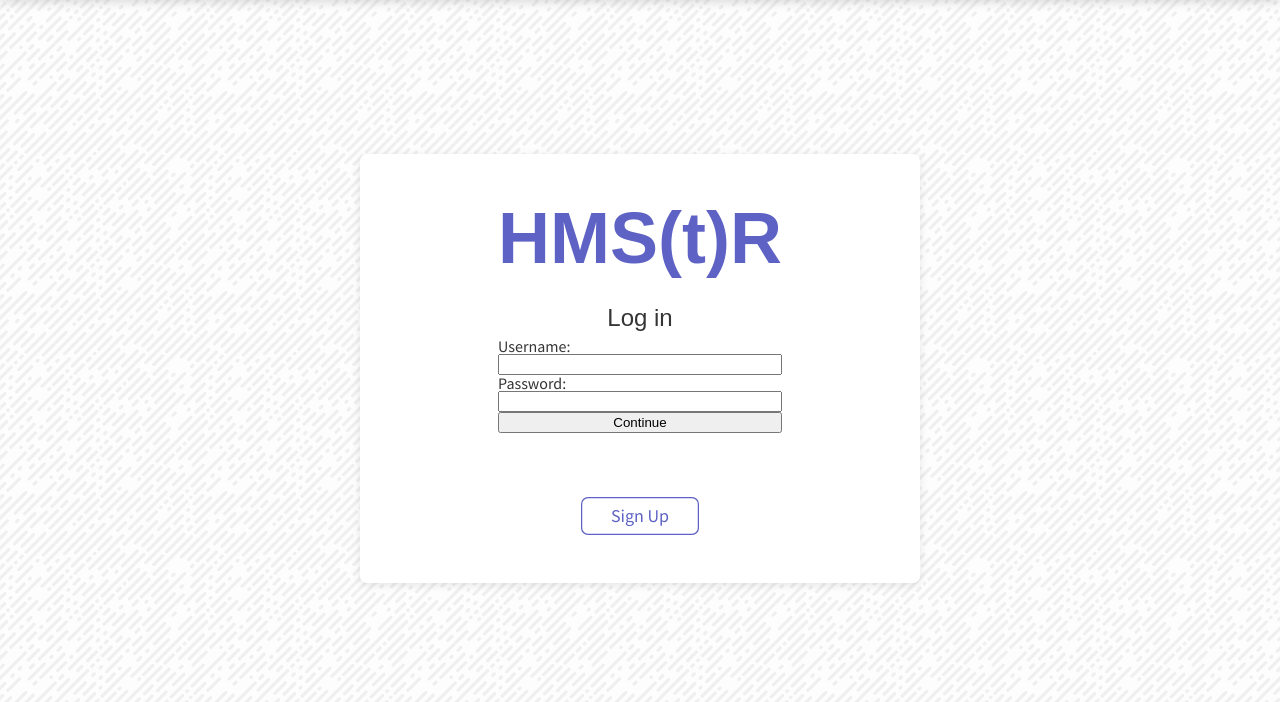
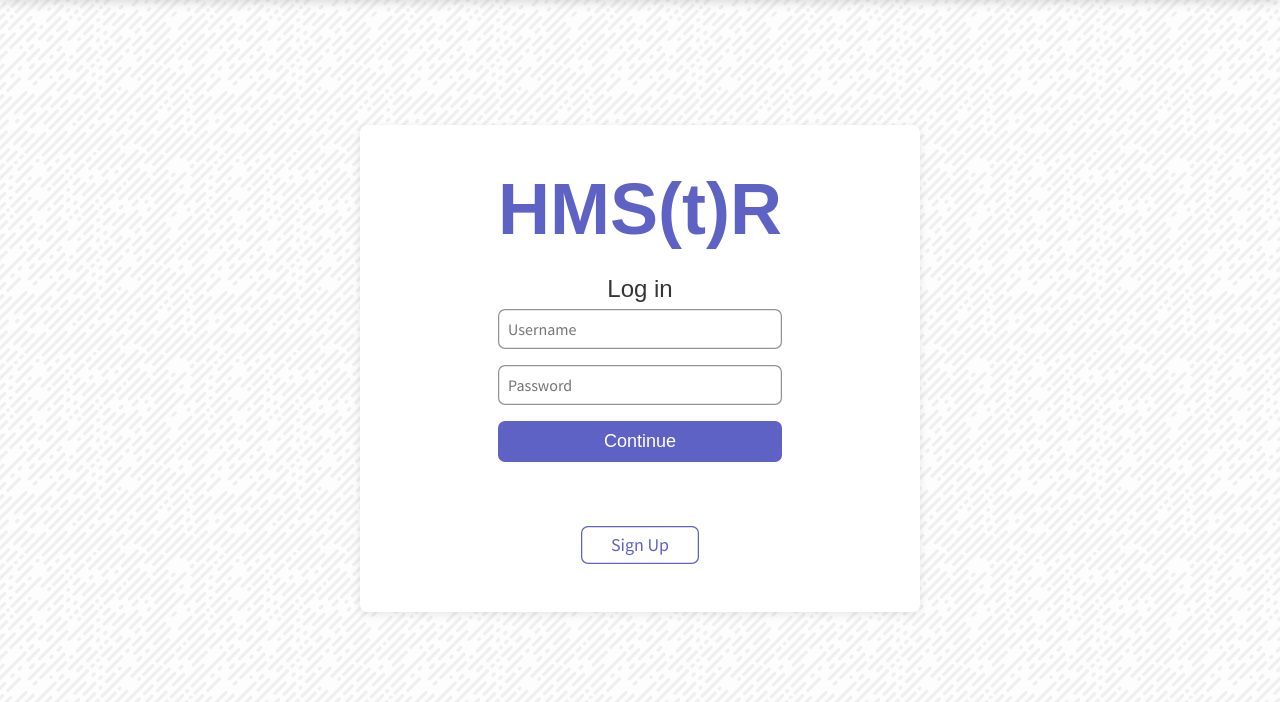
Before and after one commit to lukasrynt/Room-reservations, a Symfony app: template templates/users/login.html.twig in a window 1280 px wide. Shown: the part 62-764 px from the top of the page. Run offline with Twig, Linux system fonts and the light colour scheme; the template is opened without the code that fills it, so the values that code supplies are empty; some libraries are stand-ins or nearby versions; some web fonts are replaced.

Commit message:
[WIP] login page css

```diff
--- a/public/styles/login.css
+++ b/public/styles/login.css
@@ -41,7 +41,37 @@ section h2 {
 section form {
     margin-bottom: 4rem;
     display: flex;
-    justify-content: center;
     flex-flow: column;
     width: 100%;
 }
+
+form label {
+    display: none;
+}
+
+form button {
+    border: none;
+}
+
+form input {
+    font-family: 'Source Sans Pro', sans-serif;
+    padding: .625rem;
+    font-size: 1rem;
+    color: var(--black);
+    border-radius: .438rem;
+    border: unset;
+    box-shadow: inset 0 0 0 0.078rem var(--gray-light);
+}
+
+form input:focus-visible {
+    box-shadow: inset 0 0 0 0.078rem var(--main-darker);
+    outline: unset;
+}
+
+form button:hover {
+    cursor: pointer;
+}
+
+form > *:not(:last-child) {
+    margin-bottom: 1rem;
+}
--- a/templates/users/login.html.twig
+++ b/templates/users/login.html.twig
@@ -8,6 +8,7 @@
 {% endblock %}
 
 {% block main %}
+    {# TODO : style error message - give it an class so it can be styled? #}
     {% if error %}
         <div>{{ error.messageKey|trans(error.messageData, 'security') }}</div>
     {% endif %}
@@ -23,20 +24,20 @@
             </h2>
             <form action="{{ path('login') }}" method="post">
                 <label for="username">Username:</label>
-                <input type="text" id="username" name="_username" value="{{ last_username }}"/>
+                {# TODO : ask if value needed? - its blocking placeholder #}
+                <input placeholder="Username" type="text" id="username" name="_username" {# value="{{ last_username }}" #}/>
 
                 <label for="password">Password:</label>
-                <input type="password" id="password" name="_password"/>
+                <input type="password" id="password" name="_password" placeholder="Password"/>
 
                 <input type="hidden" name="_target_path" value="dashboard"/>
 
                 <input type="hidden" name="_csrf_token" value="{{ csrf_token('authenticate') }}">
 
-                <button type="submit">Continue</button>
+                <button class="button-base button-main" type="submit">Continue</button>
             </form>
 
             <a class="button-base button-main-outline" href="#">Sign Up</a>
-
         </section>
     </article>
 {% endblock %}
```
